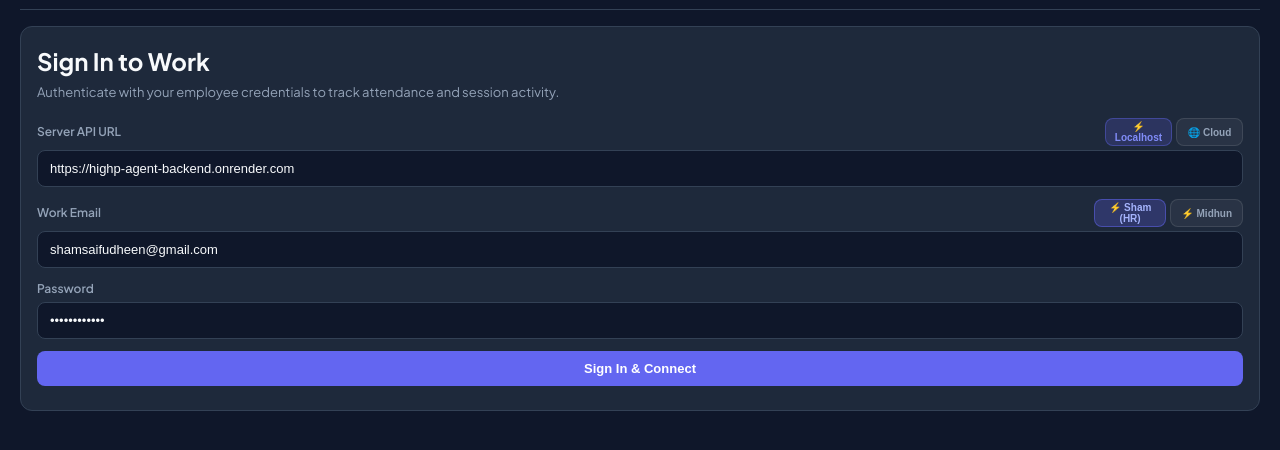
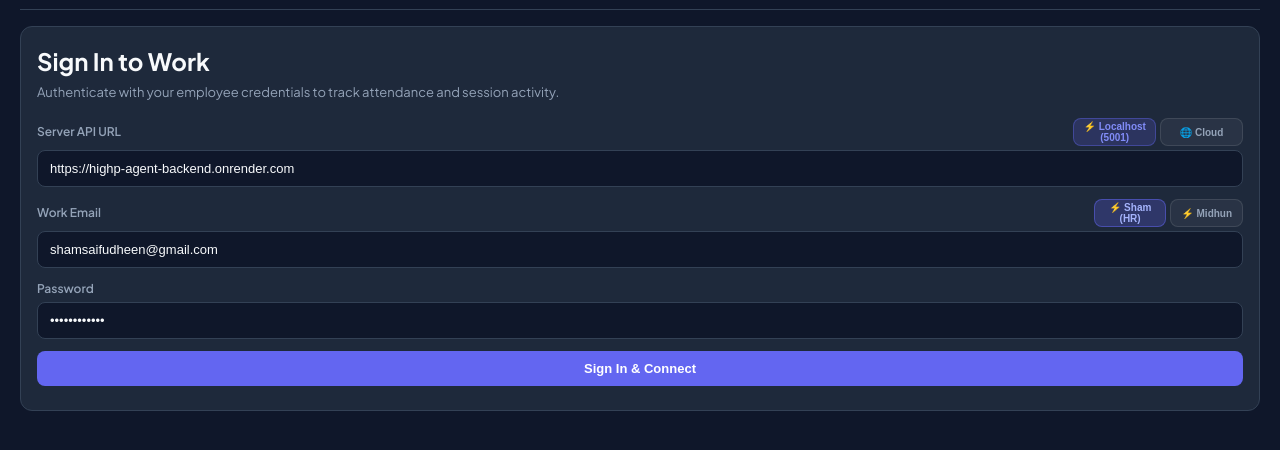
Before and after one commit to MuhammedSyamS/HighP-desktop-agent, a browser extension: page src/renderer/index.html in a window 1280 px wide. Shown: the part 64-514 px from the top of the page. Drawn offline with Linux system fonts and the light colour scheme.

Commit message:
changees in new tracking

```diff
--- a/src/renderer/index.html
+++ b/src/renderer/index.html
@@ -36,7 +36,7 @@
             <div style="display: flex; justify-content: space-between; align-items: center; margin-bottom: 4px;">
               <label for="apiUrl" style="margin-bottom: 0;">Server API URL</label>
               <div style="display: flex; gap: 4px;">
-                <button type="button" class="btn" style="padding: 2px 6px; font-size: 10px; background: rgba(99,102,241,0.2); color: #818cf8; border: 1px solid rgba(99,102,241,0.4);" onclick="document.getElementById('apiUrl').value='http://localhost:5000'">⚡ Localhost</button>
+                <button type="button" class="btn" style="padding: 2px 6px; font-size: 10px; background: rgba(99,102,241,0.2); color: #818cf8; border: 1px solid rgba(99,102,241,0.4);" onclick="document.getElementById('apiUrl').value='http://localhost:5001'">⚡ Localhost (5001)</button>
                 <button type="button" class="btn" style="padding: 2px 6px; font-size: 10px; background: rgba(255,255,255,0.05); color: #94a3b8; border: 1px solid rgba(255,255,255,0.1);" onclick="document.getElementById('apiUrl').value='https://highp-agent-backend.onrender.com'">🌐 Cloud</button>
               </div>
             </div>
```
